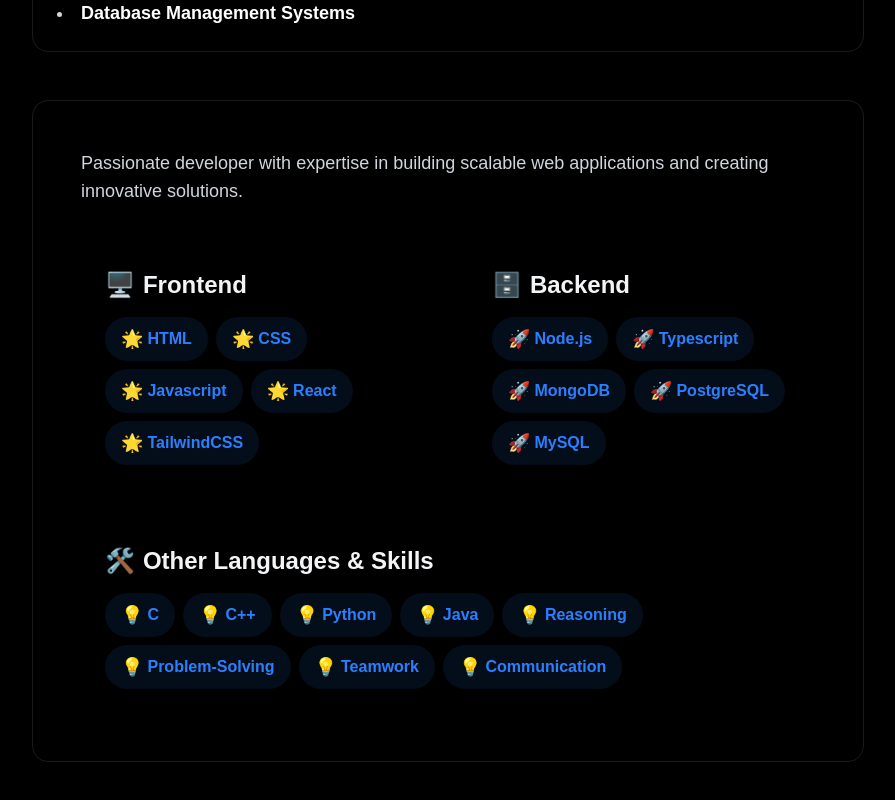
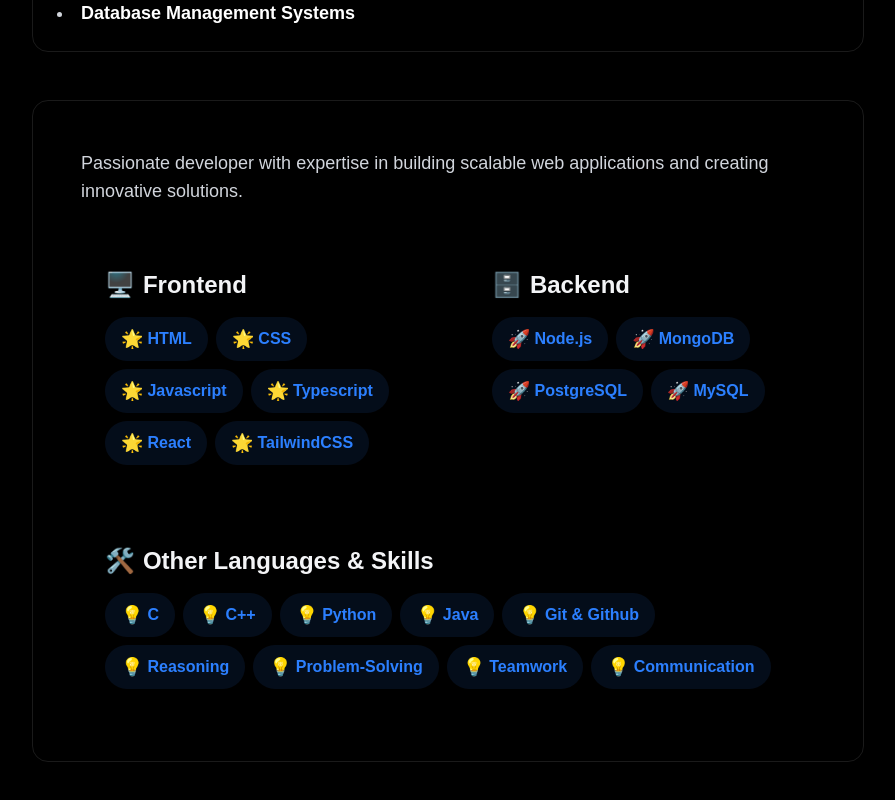
Before and after one commit to puneet-jr/PORTFOLIO, a React (Vite) app in the folder MY-Portfolio/: page /about in a window 1280 px wide. Shown: the part 588-1388 px from the top of the page, without its empty margins (192-1087 px from the left). Built offline with nearby package versions, Linux system fonts and the light colour scheme.

Commit message:
Added new details

```diff
--- a/MY-Portfolio/src/components/sections/About.jsx
+++ b/MY-Portfolio/src/components/sections/About.jsx
@@ -3,12 +3,11 @@
 export const About = () => {
 
     const frontendSkills = [
-        "HTML", "CSS", "Javascript", "React", "TailwindCSS",
+        "HTML", "CSS", "Javascript","Typescript", "React", "TailwindCSS",
     ];
 
     const backendSkills = [
-        "Node.js", "Typescript",
-        "MongoDB", "PostgreSQL", "MySQL"
+        "Node.js","MongoDB", "PostgreSQL", "MySQL",
     ];
 
     const coreCompetencies = [
@@ -19,7 +18,7 @@
     ];
 
     const otherSkills = [
-        "C", "C++", "Python", "Java",
+        "C", "C++", "Python", "Java","Git & Github",
         "Reasoning", "Problem-Solving", "Teamwork", "Communication"
     ];
 
--- a/MY-Portfolio/src/components/sections/Projects.jsx
+++ b/MY-Portfolio/src/components/sections/Projects.jsx
@@ -5,8 +5,14 @@
     const projectList = [
          {
             name: "Waste Truck Tracking System",
-            github: "https://github.com/puneet-jr/Waste_Trucks_Tracker",
+            github: "https://github.com/puneet-jr/Waste-management-fullstack",
             description: "A system to track waste trucks in real-time, improving efficiency and transparency for municipal waste management.",
+        },
+
+              {
+            name:"Role-Based-Authorization",
+            github:"https://github.com/puneet-jr/Role-Based-Authentication",
+            description:"A secure authentication and authorization system implementing role-based access control (RBAC). Features user registration, login, JWT token management, and different permission levels for Admin, Moderator, and User roles with protected routes and middleware."
         },
         {
             name: "Store-API",
@@ -15,7 +21,7 @@
         },
         {
             name: "URL-Shortner",
-            github: "https://github.com/puneet-jr/server-app",
+            github: "https://github.com/puneet-jr/URL-SHORTNER",
             description: "A web application to shorten URLs, track clicks, and manage links with authentication.",
         },
         {
@@ -23,6 +29,7 @@
             github: "https://github.com/puneet-jr/PORTFOLIO",
             description: "My personal portfolio website showcasing my projects, skills, and contact information.",
         },
+
     ];
 
     const [openDesc, setOpenDesc] = useState(Array(projectList.length).fill(false));
```
